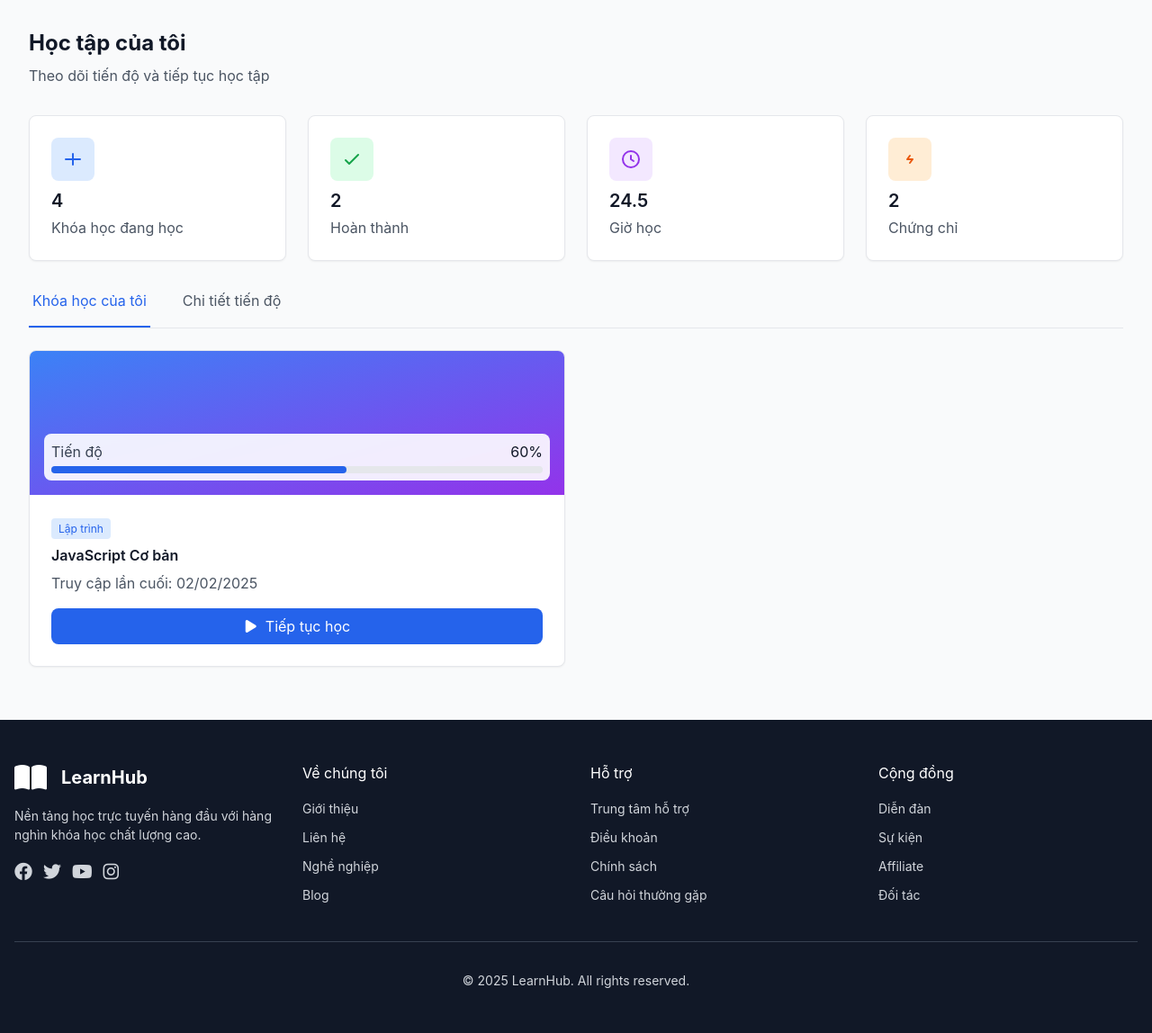
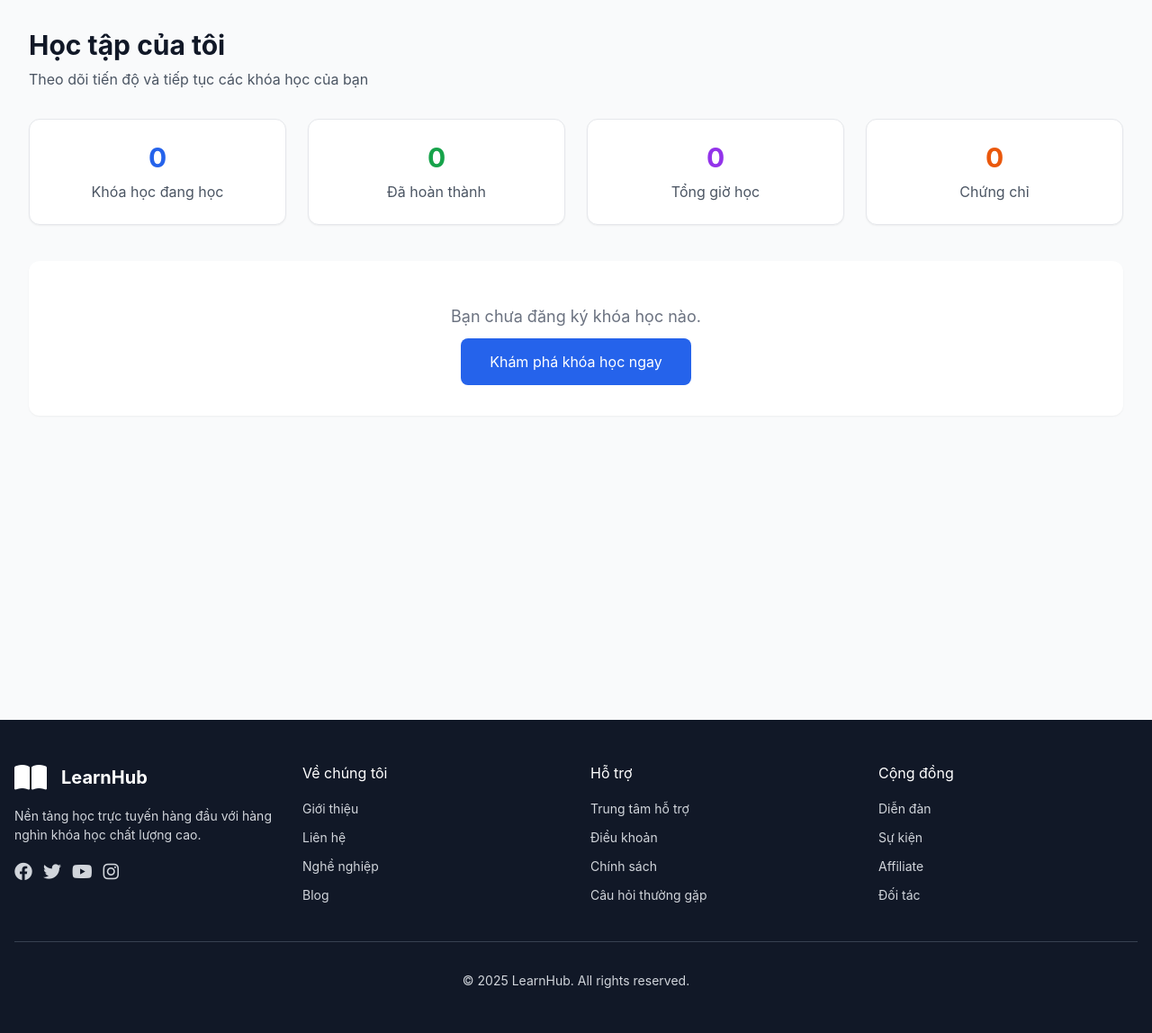
Before and after one commit to pvT111/onlinecourse, a PHP site: page /views/student/dashboard.php in a window 1280 px wide. Shown: the part 65-1213 px from the top of the page at 90% size. Run offline with PHP 8.4, Linux system fonts and the light colour scheme; some libraries are stand-ins or nearby versions.

Commit message:
student_dashboard, courses  detail giao diện

```diff
--- a/views/courses/detail.php
+++ b/views/courses/detail.php
@@ -20,7 +20,7 @@
           <!-- Category & Level -->
           <div class="flex items-center gap-2 mb-4">
             <span class="px-3 py-1 bg-blue-600 rounded-full">Lập trình</span>
-            <span class="px-3 py-1 bg-blue-600 rounded-full">Cơ bản</span>
+            <span class="px-3 py-1 bg-blue-600 rounded-full">Basic</span>
           </div>
 
           <!-- Title & Description -->
@@ -29,9 +29,8 @@
 
           <!-- Stats -->
           <div class="flex flex-wrap gap-6 mb-6">
-            <div class="flex items-center gap-2">★ <span>4.8 đánh giá</span></div>
             <div class="flex items-center gap-2">👥 <span>5,678 học viên</span></div>
-            <div class="flex items-center gap-2">⏰ <span>12 giờ</span></div>
+            <div class="flex items-center gap-2">⏰ <span>12 tuần </span></div>
             <div class="flex items-center gap-2">🌐 <span>Tiếng Việt</span></div>
           </div>
 
--- a/views/student/dashboard.php
+++ b/views/student/dashboard.php
@@ -1,243 +1,85 @@
-<?php
-$pageTitle = "Student Dashboard";
-include  ROOT_PATH   . '/views/includes/header.php';
-?>
+<?php $pageTitle = "Học tập của tôi"; ?>
+<?php include ROOT_PATH . '/views/includes/header.php'; ?>
+
 <div class="min-h-screen bg-gray-50 py-8">
-
     <div class="max-w-7xl mx-auto px-4 sm:px-6 lg:px-8">
 
         <!-- Header -->
         <div class="mb-8">
-      <h1 class="text-gray-900 mb-2 text-2xl font-bold">Học tập của tôi</h1>
-      <p class="text-gray-600">Theo dõi tiến độ và tiếp tục học tập</p>
+            <h1 class="text-3xl font-bold text-gray-900">Học tập của tôi</h1>
+            <p class="text-gray-600 mt-2">Theo dõi tiến độ và tiếp tục các khóa học của bạn</p>
         </div>
 
         <!-- Stats Cards -->
-    <div class="grid grid-cols-1 md:grid-cols-4 gap-6 mb-8">
-      <!-- Card 1 -->
-      <div class="bg-white rounded-lg p-6 shadow-sm border border-gray-200">
-        <div class="flex items-center justify-between mb-2">
-          <div class="w-12 h-12 rounded-lg bg-blue-100 flex items-center justify-center">
-            <svg class="w-6 h-6 text-blue-600" fill="none" stroke="currentColor" stroke-width="2"
-              viewBox="0 0 24 24">
-              <path stroke-linecap="round" stroke-linejoin="round" d="M12 6v12m8-6H4" />
-            </svg>
+        <div class="grid grid-cols-1 md:grid-cols-4 gap-6 mb-10">
+            <div class="bg-white rounded-xl shadow-sm border border-gray-200 p-6 text-center">
+                <p class="text-3xl font-bold text-blue-600"><?= $stats['enrolled'] ?? 0 ?></p>
+                <p class="text-gray-600 mt-2">Khóa học đang học</p>
             </div>
+            <div class="bg-white rounded-xl shadow-sm border border-gray-200 p-6 text-center">
+                <p class="text-3xl font-bold text-green-600"><?= $stats['completed'] ?? 0 ?></p>
+                <p class="text-gray-600 mt-2">Đã hoàn thành</p>
             </div>
-        <div class="text-gray-900 mb-1 text-xl font-semibold">4</div>
-        <div class="text-gray-600">Khóa học đang học</div>
+            <div class="bg-white rounded-xl shadow-sm border border-gray-200 p-6 text-center">
+                <p class="text-3xl font-bold text-purple-600"><?= $stats['hours'] ?? '0' ?></p>
+                <p class="text-gray-600 mt-2">Tổng giờ học</p>
             </div>
-
-      <!-- Card 2 -->
-      <div class="bg-white rounded-lg p-6 shadow-sm border border-gray-200">
-        <div class="flex items-center justify-between mb-2">
-          <div class="w-12 h-12 rounded-lg bg-green-100 flex items-center justify-center">
-            <svg class="w-6 h-6 text-green-600" fill="none" stroke="currentColor" stroke-width="2"
-              viewBox="0 0 24 24">
-              <path stroke-linecap="round" stroke-linejoin="round" d="M5 13l4 4L19 7" />
-            </svg>
-          </div>
-        </div>
-        <div class="text-gray-900 mb-1 text-xl font-semibold">2</div>
-        <div class="text-gray-600">Hoàn thành</div>
-      </div>
-
-      <!-- Card 3 -->
-      <div class="bg-white rounded-lg p-6 shadow-sm border border-gray-200">
-        <div class="flex items-center justify-between mb-2">
-          <div class="w-12 h-12 rounded-lg bg-purple-100 flex items-center justify-center">
-            <svg class="w-6 h-6 text-purple-600" fill="none" stroke="currentColor" stroke-width="2"
-              viewBox="0 0 24 24">
-              <path stroke-linecap="round" stroke-linejoin="round"
-                d="M12 8v4l3 2m6-2a9 9 0 11-18 0 9 9 0 0118 0z" />
-            </svg>
-          </div>
-        </div>
-        <div class="text-gray-900 mb-1 text-xl font-semibold">24.5</div>
-        <div class="text-gray-600">Giờ học</div>
-      </div>
-
-      <!-- Card 4 -->
-      <div class="bg-white rounded-lg p-6 shadow-sm border border-gray-200">
-        <div class="flex items-center justify-between mb-2">
-          <div class="w-12 h-12 rounded-lg bg-orange-100 flex items-center justify-center">
-            <svg class="w-6 h-6 text-orange-600" fill="none" stroke="currentColor" stroke-width="2"
-              viewBox="0 0 24 24">
-              <path stroke-linecap="round" stroke-linejoin="round" d="M12 8l-3 4h6l-3 4" />
-            </svg>
-          </div>
-        </div>
-        <div class="text-gray-900 mb-1 text-xl font-semibold">2</div>
-        <div class="text-gray-600">Chứng chỉ</div>
+            <div class="bg-white rounded-xl shadow-sm border border-gray-200 p-6 text-center">
+                <p class="text-3xl font-bold text-orange-600"><?= $stats['certificates'] ?? 0 ?></p>
+                <p class="text-gray-600 mt-2">Chứng chỉ</p>
             </div>
         </div>
 
-    <!-- Tabs -->
-    <div class="mb-6">
-      <div class="border-b border-gray-200">
-        <div class="flex gap-8">
-          <button onclick="showTab('my-courses')" id="tab-my-courses"
-            class="pb-4 px-1 border-b-2 border-blue-600 text-blue-600 transition-colors">
-            Khóa học của tôi
-          </button>
-          <button onclick="showTab('progress')" id="tab-progress"
-            class="pb-4 px-1 border-b-2 border-transparent text-gray-600 hover:text-gray-900 transition-colors">
-            Chi tiết tiến độ
-          </button>
+        <!-- Danh sách khóa học -->
+        <?php if (empty($enrolledCourses)): ?>
+            <div class="bg-white rounded-xl shadow-sm p-12 text-center">
+                <p class="text-gray-500 text-lg mb-6">Bạn chưa đăng ký khóa học nào.</p>
+                <a href="index.php?route=courses" class="px-8 py-4 bg-blue-600 text-white rounded-lg hover:bg-blue-700">
+                    Khám phá khóa học ngay
+                </a>
             </div>
+        <?php else: ?>
+            <div class="grid md:grid-cols-2 lg:grid-cols-3 gap-8">
+                <?php foreach ($enrolledCourses as $course): ?>
+                    <div class="bg-white rounded-xl shadow-sm border border-gray-200 overflow-hidden hover:shadow-xl transition">
+                        <div class="h-48 bg-gradient-to-br from-blue-500 to-purple-600 relative">
+                            <?php if (!empty($course['image']) && $course['image'] !== 'default.jpg'): ?>
+                                <img src="<?= BASE_URL ?>uploads/courses/<?= htmlspecialchars($course['image']) ?>"
+                                     alt="<?= htmlspecialchars($course['title']) ?>"
+                                     class="w-full h-full object-cover">
+                            <?php endif; ?>
+                            <div class="absolute inset-0 bg-black/30"></div>
+                            <div class="absolute bottom-4 left-4 right-4">
+                                <div class="bg-white/95 backdrop-blur rounded-lg p-4">
+                                    <div class="flex justify-between text-sm mb-2">
+                                        <span class="text-gray-700 font-medium">Tiến độ</span>
+                                        <span class="font-bold"><?= $course['progress'] ?? 0 ?>%</span>
                                     </div>
-    </div>
-
-    <!-- My Courses -->
-    <div id="my-courses-content">
-      <div class="grid md:grid-cols-2 gap-6">
-        <!-- Course 1 -->
-        <div class="bg-white rounded-lg shadow-sm border border-gray-200 overflow-hidden hover:shadow-md transition-shadow cursor-pointer"
-          onclick="selectCourse(1)">
-          <div class="h-40 bg-gradient-to-br from-blue-500 to-purple-600 relative">
-            <div class="absolute bottom-4 left-4 right-4">
-              <div class="bg-white/90 backdrop-blur-sm rounded-lg p-2">
-                <div class="flex items-center justify-between mb-1">
-                  <span class="text-gray-700">Tiến độ</span>
-                  <span class="text-gray-900">60%</span>
-                </div>
-                <div class="w-full bg-gray-200 rounded-full h-2">
-                  <div class="bg-blue-600 h-2 rounded-full" style="width:60%"></div>
+                                    <div class="w-full bg-gray-300 rounded-full h-3">
+                                        <div class="bg-gradient-to-r from-blue-600 to-purple-600 h-3 rounded-full" style="width: <?= $course['progress'] ?? 0 ?>%"></div>
                                     </div>
                                 </div>
                             </div>
                         </div>
                         <div class="p-6">
-            <span class="px-2 py-1 bg-blue-100 text-blue-600 rounded text-xs">Lập trình</span>
-            <h3 class="text-gray-900 mt-2 mb-2 font-semibold">JavaScript Cơ bản</h3>
-            <p class="text-gray-600 mb-4">Truy cập lần cuối: 02/02/2025</p>
-            <button
-              class="w-full py-2 bg-blue-600 text-white rounded-lg hover:bg-blue-700 transition-colors flex items-center justify-center gap-2">
-              <i class="fas fa-play w-4 h-4"></i>
-              Tiếp tục học
-            </button>
+                            <span class="inline-block px-4 py-1 bg-blue-100 text-blue-700 text-xs font-medium rounded-full mb-3">
+                                <?= htmlspecialchars($course['category_name'] ?? 'Chưa phân loại') ?>
+                            </span>
+                            <h3 class="text-xl font-semibold text-gray-900 mb-3"><?= htmlspecialchars($course['title']) ?></h3>
+                            <p class="text-sm text-gray-500 mb-6">
+                                Truy cập lần cuối: <?= date('d/m/Y', strtotime($course['last_accessed'] ?? 'now')) ?>
+                            </p>
+                            <a href="index.php?route=student_course_process&id=<?= $course['id'] ?>"
+                               class="block text-center py-3 bg-gradient-to-r from-blue-600 to-purple-600 text-white font-semibold rounded-lg hover:opacity-90 transition">
+                                Tiếp tục học →
+                            </a>
                         </div>
                     </div>
+                <?php endforeach; ?>
+            </div>
+        <?php endif; ?>
+
     </div>
 </div>
 
-    <!-- Progress / Course Details -->
-    <div id="progress-content" class="hidden">
-      <div class="bg-white rounded-lg p-6 shadow-sm border border-gray-200 mb-6">
-        <button onclick="backToCourses()" class="text-blue-600 hover:text-blue-700 mb-4">← Quay lại</button>
-        <h2 id="course-title" class="text-gray-900 mb-4 text-xl font-semibold">Tên khóa học</h2>
-
-        <!-- Progress Overview -->
-        <div class="grid md:grid-cols-3 gap-6 mb-8">
-          <div class="p-4 bg-blue-50 rounded-lg">
-            <div id="course-progress" class="text-blue-600 mb-1">60%</div>
-            <div class="text-gray-600">Hoàn thành</div>
-          </div>
-          <div class="p-4 bg-green-50 rounded-lg">
-            <div id="course-lessons" class="text-green-600 mb-1">3/5</div>
-            <div class="text-gray-600">Bài học</div>
-          </div>
-          <div class="p-4 bg-purple-50 rounded-lg">
-            <div id="course-duration" class="text-purple-600 mb-1">4h 30m</div>
-            <div class="text-gray-600">Tổng thời lượng</div>
-          </div>
-        </div>
-
-        <!-- Lesson List -->
-        <h3 class="text-gray-900 mb-4">Chi tiết bài học</h3>
-        <div id="lesson-list" class="space-y-3">
-          <!-- Lesson items sẽ được JS thêm vào -->
-        </div>
-      </div>
-    </div>
-
-  </div>
-
-  <script>
-    // Dữ liệu mẫu
-    const coursesData = {
-      1: {
-        title: "JavaScript Cơ bản",
-        progress: 60,
-        duration: "4h 30m",
-        lessons: [
-          { id: 1, title: "Giới thiệu JS", type: "video", duration: "15m" },
-          { id: 2, title: "Biến và kiểu dữ liệu", type: "video", duration: "25m" },
-          { id: 3, title: "Câu lệnh điều kiện", type: "video", duration: "30m" },
-          { id: 4, title: "Vòng lặp", type: "video", duration: "40m" },
-          { id: 5, title: "Hàm", type: "video", duration: "50m" },
-        ]
-      }
-    };
-
-    function showTab(tab) {
-      const myCourses = document.getElementById('my-courses-content');
-      const progress = document.getElementById('progress-content');
-      const tabMy = document.getElementById('tab-my-courses');
-      const tabProgress = document.getElementById('tab-progress');
-
-      if (tab === 'my-courses') {
-        myCourses.classList.remove('hidden');
-        progress.classList.add('hidden');
-        tabMy.classList.add('border-blue-600', 'text-blue-600');
-        tabMy.classList.remove('border-transparent', 'text-gray-600');
-        tabProgress.classList.remove('border-blue-600', 'text-blue-600');
-        tabProgress.classList.add('border-transparent', 'text-gray-600');
-      } else {
-        myCourses.classList.add('hidden');
-        progress.classList.remove('hidden');
-        tabMy.classList.remove('border-blue-600', 'text-blue-600');
-        tabMy.classList.add('border-transparent', 'text-gray-600');
-        tabProgress.classList.add('border-blue-600', 'text-blue-600');
-        tabProgress.classList.remove('border-transparent', 'text-gray-600');
-      }
-    }
-
-    function selectCourse(courseId) {
-      const course = coursesData[courseId];
-      if (!course) return;
-
-      // Hiển thị tab progress
-      showTab('progress');
-
-      // Điền dữ liệu vào HTML
-      document.getElementById('course-title').innerText = course.title;
-      document.getElementById('course-progress').innerText = course.progress + '%';
-      document.getElementById('course-duration').innerText = course.duration;
-      const completedLessons = Math.floor(course.lessons.length * course.progress / 100);
-      document.getElementById('course-lessons').innerText = `${completedLessons}/${course.lessons.length}`;
-
-      // Xây danh sách bài học
-      const lessonList = document.getElementById('lesson-list');
-      lessonList.innerHTML = '';
-      course.lessons.forEach((lesson, index) => {
-        const isCompleted = index < completedLessons;
-        const lessonDiv = document.createElement('div');
-        lessonDiv.className = `flex items-center justify-between p-4 rounded-lg border ${isCompleted ? 'bg-green-50 border-green-200' : 'bg-gray-50 border-gray-200'}`;
-        lessonDiv.innerHTML = `
-          <div class="flex items-center gap-4">
-            <div class="w-8 h-8 rounded-full flex items-center justify-center ${isCompleted ? 'bg-green-600 text-white' : 'bg-gray-200 text-gray-600'}">
-              ${isCompleted ? '<i class="fas fa-check-circle"></i>' : index + 1}
-            </div>
-            <div>
-              <p class="text-gray-900">${lesson.title}</p>
-              <div class="flex items-center gap-2 mt-1 text-gray-500">
-                <i class="fas fa-${lesson.type === 'video' ? 'play' : 'file-alt'} text-gray-400 w-4 h-4"></i>
-                <span>${lesson.duration}</span>
-              </div>
-            </div>
-          </div>
-          ${isCompleted ? '<span class="text-green-600">Đã hoàn thành</span>' : ''}
-        `;
-        lessonList.appendChild(lessonDiv);
-      });
-    }
-
-    function backToCourses() {
-      showTab('my-courses');
-    }
-  </script>
-
-</div>
-
 <?php include ROOT_PATH . '/views/includes/footer.php'; ?>
```
Also changed, not shown: controllers/EnrollmentController.php (+87 -5 lines), index.php (+7 -0 lines), models/Course.php (+35 -0 lines), models/Enrollment.php (+41 -5 lines), views/student/progress.php (+84 -0 lines). Lines whose indentation alone changed are shown as unchanged.
